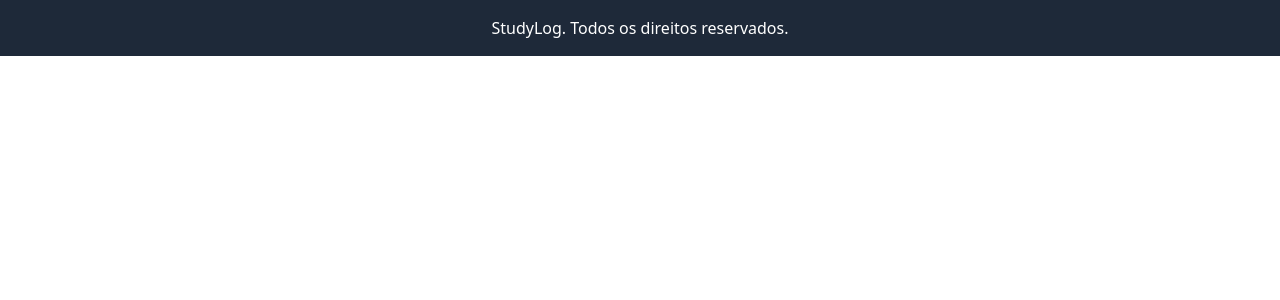
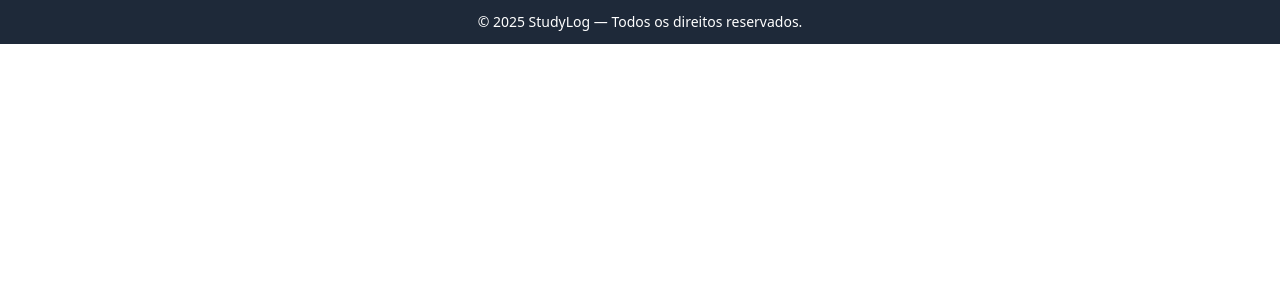
Before and after one commit to rodrigueszkkk/CP05, a React app: page / in a window 1280 px wide. Shown: the top 300 px of the page. Built offline with nearby package versions, Linux system fonts and the light colour scheme; the HTML template or start-up script is replaced by a standard one.

Commit message:
Feat: Improvements in footer

```diff
--- a/src/components/footer.tsx
+++ b/src/components/footer.tsx
@@ -1,9 +1,9 @@
 export function Footer() {
-    return (
-        <footer className="bg-gray-800 text-white p-4 mt-auto">
-        <div className="container mx-auto text-center">
-            <p>StudyLog. Todos os direitos reservados.</p>
-        </div>
-        </footer>
-    );
+  return (
+    <footer role="contentinfo" className="bg-gray-800 text-white">
+      <div className="mx-auto max-w-5xl px-4 py-3 text-center text-sm">
+        © 2025 StudyLog — Todos os direitos reservados.
+      </div>
+    </footer>
+  );
 }
```
